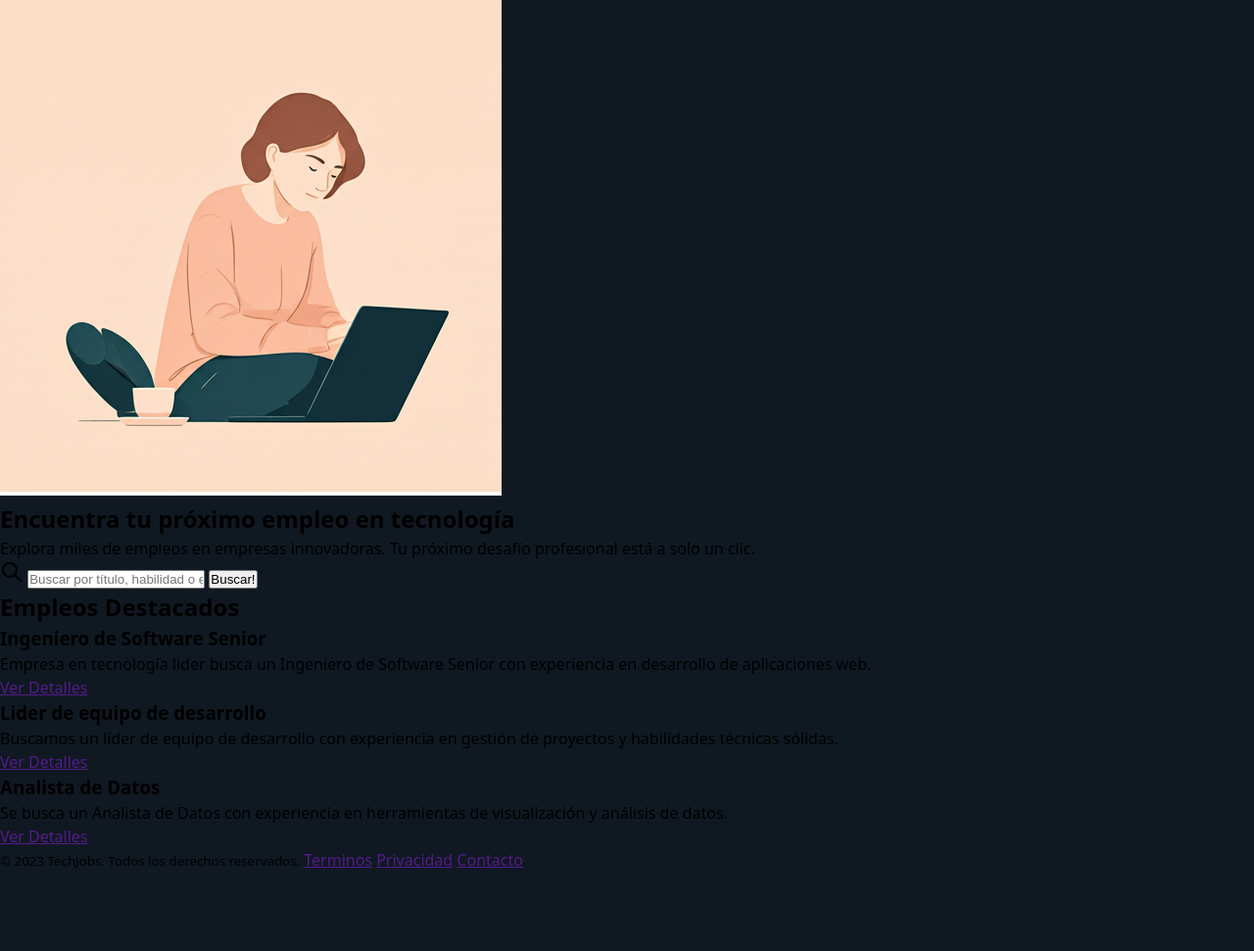
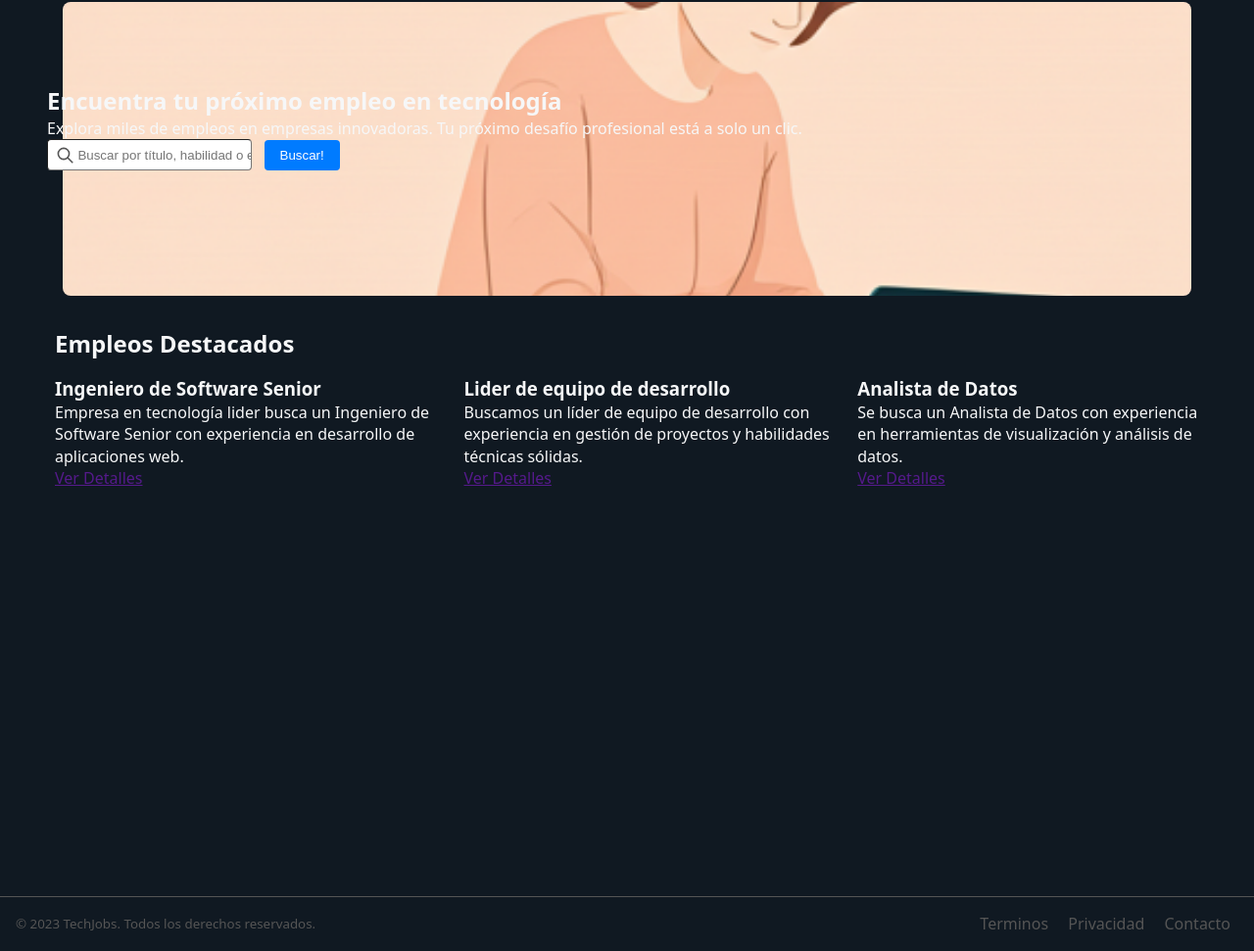
Before and after one commit to Thiago-Dev66/TechJobs, a plain HTML site: page index.html in a window 1280 px wide. Shown: the part 54-1025 px from the top of the page at 98% size. Before the commit the page ends 944 px from the top, so only its background shows below. Drawn offline with Linux system fonts and the light colour scheme.

Commit message:
Estructuración basica de la página, estilos en los botones y cambio de fuente

```diff
--- a/index.html
+++ b/index.html
@@ -35,18 +35,23 @@
 
     <main>
         <section class="Encabezado">
-            <img src="./imagen-encabezado.png" alt="Imagen de tecnología">
+            <img class="imagen-encabezado" src="./imagen-encabezado.png" alt="Imagen de tecnología">
+            <div class="Encabezado-elementos">
                 <h2>Encuentra tu próximo empleo en tecnología</h2>
                 <p>Explora miles de empleos en empresas innovadoras. Tu próximo desafío profesional está a solo un clic.</p>
+                <div class="actions-encabezado">
                     <form role="search">
-                <svg xmlns="http://www.w3.org/2000/svg" width="24" height="24" viewBox="0 0 24 24" fill="none" stroke="currentColor" stroke-width="2" stroke-linecap="round" stroke-linejoin="round" class="icon icon-tabler icons-tabler-outline icon-tabler-search"><path stroke="none" d="M0 0h24v24H0z" fill="none"/><path d="M10 10m-7 0a7 7 0 1 0 14 0a7 7 0 1 0 -14 0" /><path d="M21 21l-6 -6" /></svg>
+                        <svg class="svg-icon-search" xmlns="http://www.w3.org/2000/svg" width="24" height="24" viewBox="0 0 24 24" fill="none" stroke="currentColor" stroke-width="2" stroke-linecap="round" stroke-linejoin="round" class="icon icon-tabler icons-tabler-outline icon-tabler-search"><path stroke="none" d="M0 0h24v24H0z" fill="none"/><path d="M10 10m-7 0a7 7 0 1 0 14 0a7 7 0 1 0 -14 0" /><path d="M21 21l-6 -6" /></svg>
                         <input type="text" placeholder="Buscar por título, habilidad o empresa"/>
                         <button type="submit">Buscar!</button>
                     </form>
+                </div>
+            </div>
         </section>
 
-        <section class="Empleos_Destacados">
+        <section class="Empleos-Destacados">
             <h2>Empleos Destacados</h2>
+            <div class="Article-Empleos-Destacados">
                 <article>
                     <h3>Ingeniero de Software Senior</h3>
                     <p>Empresa en tecnología lider busca un Ingeniero de Software Senior con experiencia en desarrollo de aplicaciones web.</p>
@@ -62,13 +67,16 @@
                     <p>Se busca un Analista de Datos con experiencia en herramientas de visualización y análisis de datos.</p>
                     <a href="">Ver Detalles</a>
                 </article>
+            </div>
         </section>
     </main>
     <footer>
         <small>&copy; 2023 TechJobs. Todos los derechos reservados.</small>
+        <div class="footer-links">
             <a href="">Terminos</a>
             <a href="">Privacidad</a>
             <a href="">Contacto</a>
+        </div>
     </footer>
 </body>
 </html>
--- a/styles.css
+++ b/styles.css
@@ -5,12 +5,14 @@
     --background-dark: #101922;
     --background-light: #f6f7f8;
 
+    /*Buttons colors*/
     --buttons-color: #007BFF;
     --buttons-hover-color: #0056b3;
 
     /*Font colors*/
     --font-color-light: #f6f7f8;
     --font-color-dark: #101922;
+    --font-small: #555;
 }
 
 *,
@@ -25,7 +27,8 @@ body {
     display: flex;
     background-color: var(--background-dark);
     flex-direction: column;
-    line-height: 1.5;
+    line-height: 1.4;
+    color: var(--font-color-light);
     font-family: system-ui, -apple-system, BlinkMacSystemFont, 'Segoe UI', Roboto, Oxygen, Ubuntu, Cantarell, 'Open Sans', 'Helvetica Neue', sans-serif;
 }
 
@@ -33,13 +36,15 @@ h1 {
     color: var(--font-color-light);
 }
 
+/*NAVBAR*/
+
 nav {
     display: flex;
     height: 3rem;
     justify-content: space-between;
     align-items: center;
     padding: 0 1rem 0 1rem;
-    border-bottom: 1px solid #e0e0e0;
+    border-bottom: 1px solid var(--font-small);
 }
 
 .nav-links {
@@ -64,23 +69,14 @@ nav {
     position: relative;
 }
 
-.nav-form input {
+input {
     height: 2rem;
     border-radius: 4px;
     border-width: 1px;
     padding: 0 0 0 1.9rem;
 }
 
-.svg-icon-search {
-    position: absolute;
-    left: 0.7rem;
-    width: 1.2rem;
-    height: 1.2rem;
-    stroke: #666;
-    pointer-events: none;
-}
-
-.nav-buttons {
+button {
     margin-left: 0.5rem;
     padding: 0.5rem 1rem;
     border: none;
@@ -89,6 +85,78 @@ nav {
     color: white;
     cursor: pointer;
 }
+
+.svg-icon-search {
+    position: absolute;
+    left: 0.7rem;
+    width: 1.2rem;
+    height: 1.2rem;
+    stroke: var(--font-small);
+    pointer-events: none;
+}
+
 .nav-buttons:hover {
     background-color: var(--buttons-hover-color);
 }
+
+/*ENCABEZADO*/
+
+.Encabezado {
+    position: relative;
+    display: flex;
+}
+
+.Encabezado-elementos {
+    position: absolute;
+    top: 30%;
+    left: 3rem;
+}
+
+.imagen-encabezado {
+    width: 90%;
+    height: 300px;
+    margin: 0 auto;
+    margin-top: 0.5rem;
+    border-radius: 8px;
+    object-fit: cover;
+}
+
+.actions-encabezado {
+    position: absolute;
+}
+
+.actions-encabezado > form > .svg-icon-search {
+    top: 20%;
+    left: 3%;
+}
+
+.Empleos-Destacados > h2 {
+    margin: 2rem 0 0 3.5rem;
+
+}
+
+.Article-Empleos-Destacados{
+    display: flex;
+    flex-direction: row;
+    align-items: center;
+    margin: 1rem 3.5rem;
+    padding-bottom: 50vh;
+}
+
+/*FOOTER*/
+
+footer {
+    display: flex;
+    flex-direction: row;
+    justify-content: space-between;
+    align-items: center;
+    padding: 1rem;
+    border-top: 1px solid var(--font-small);
+    color: var(--font-small);
+}
+
+footer > .footer-links > a {
+    text-decoration: none;
+    color: var(--font-small);
+    padding: 0 0.5rem;
+}
```
Lines whose indentation alone changed are shown as unchanged.
